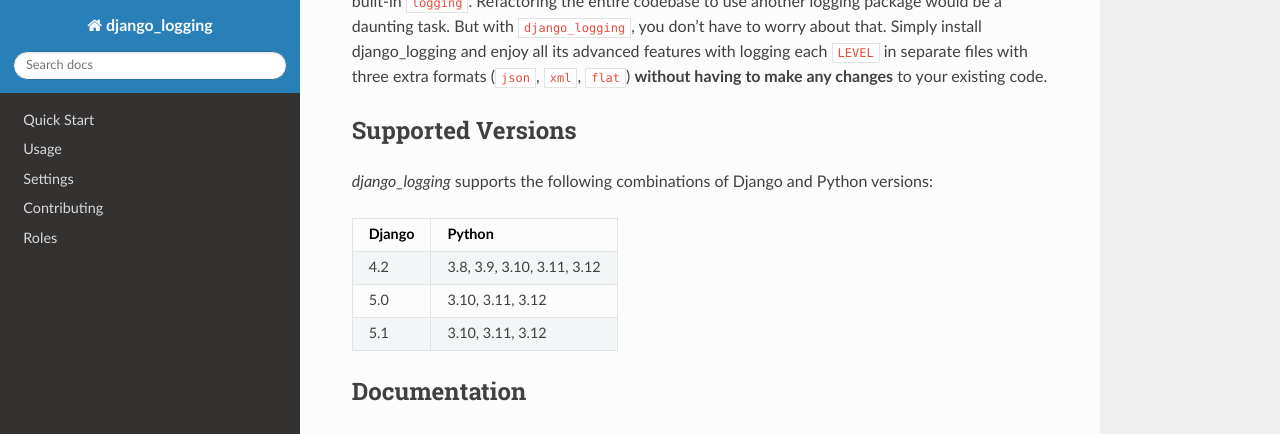
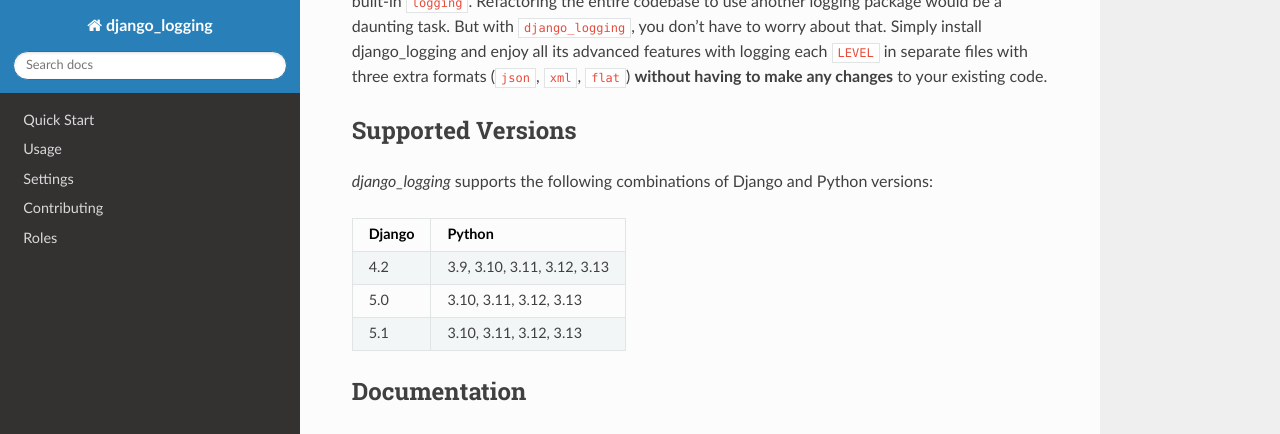
Before and after one commit to Lazarus-org/django_logging, a Sphinx documentation site: the page built from docs/index.rst, in a window 1280 px wide and 900 px high, scrolled down 572 px. Shown: the top 434 px of the window. Built offline with Sphinx 7.4.7 and the Read the Docs theme 3.1.0, drawn with Linux system fonts in a browser that asks for light colours.

```diff
--- a/docs/index.rst
+++ b/docs/index.rst
@@ -64,13 +64,13 @@ Supported Versions
 
 `django_logging` supports the following combinations of Django and Python versions:
 
-==========  =======================
+==========  ===========================
   Django      Python
-==========  =======================
-4.2         3.8, 3.9, 3.10, 3.11, 3.12
-5.0         3.10, 3.11, 3.12
-5.1         3.10, 3.11, 3.12
-==========  =======================
+==========  ===========================
+4.2         3.9, 3.10, 3.11, 3.12, 3.13
+5.0         3.10, 3.11, 3.12, 3.13
+5.1         3.10, 3.11, 3.12, 3.13
+==========  ===========================
 
 Documentation
 -------------
```
Also changed, not shown: README.md (+2 -2 lines), 1 other file.
